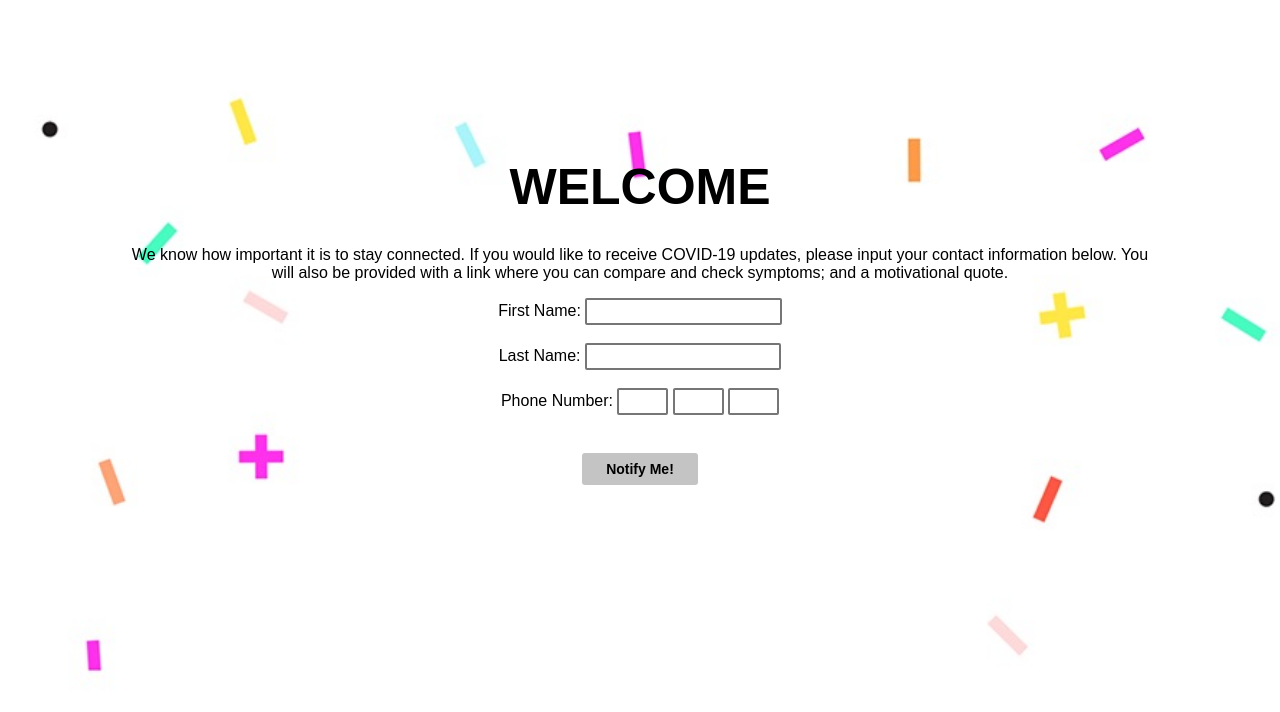
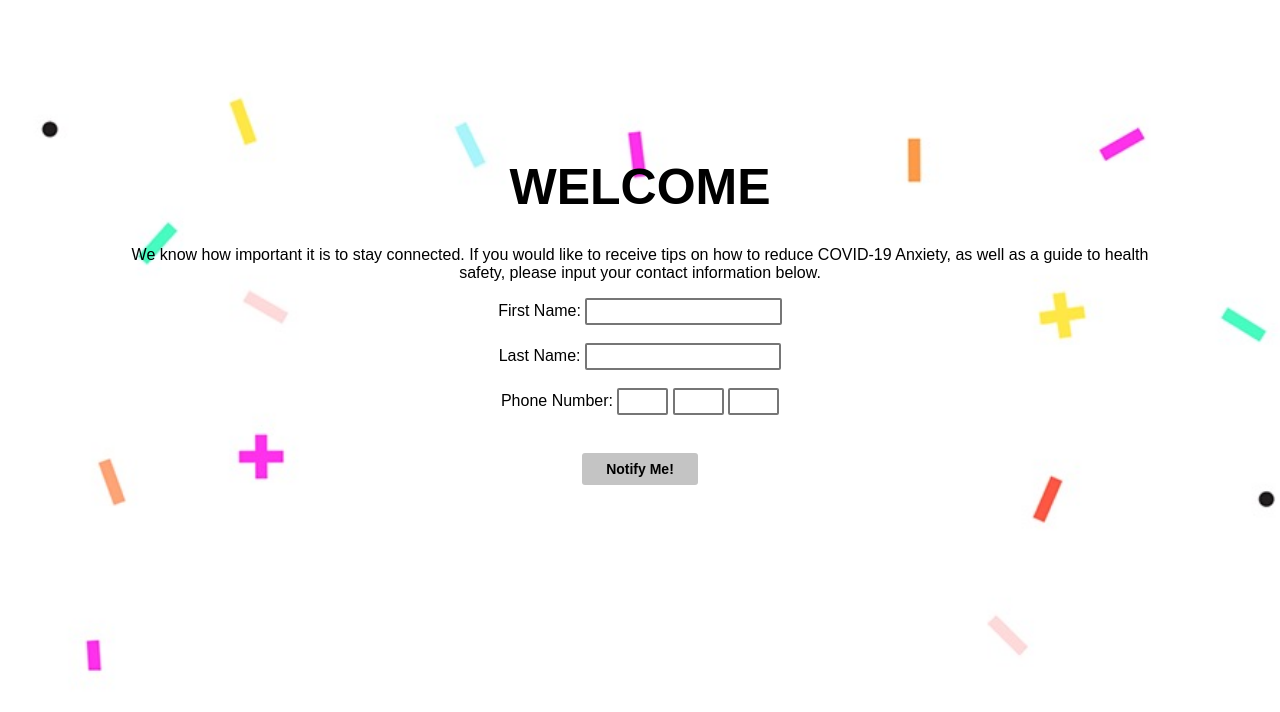
Before and after one commit to cward22/code-along, a plain HTML site: page groupProject/index.html in a window 1280 px wide. Drawn offline with Linux system fonts and the light colour scheme.

Commit message:
changed paragraph text

```diff
--- a/groupProject/index.html
+++ b/groupProject/index.html
@@ -17,8 +17,7 @@
             <h1 id="lineOne">WELCOME</h1>
         </div>
         <div id="paragraph">
-            <p id="lineTwo">We know how important it is to stay connected. If you would like to receive COVID-19 updates, please input your contact information below.
-            You will also be provided with a link where you can compare and check symptoms; and a motivational quote.
+            <p id="lineTwo">We know how important it is to stay connected. If you would like to receive tips on how to reduce COVID-19 Anxiety, as well as a guide to health safety, please input your contact information below.
             </p>
         </div>
         <div id="inputBox">
```
